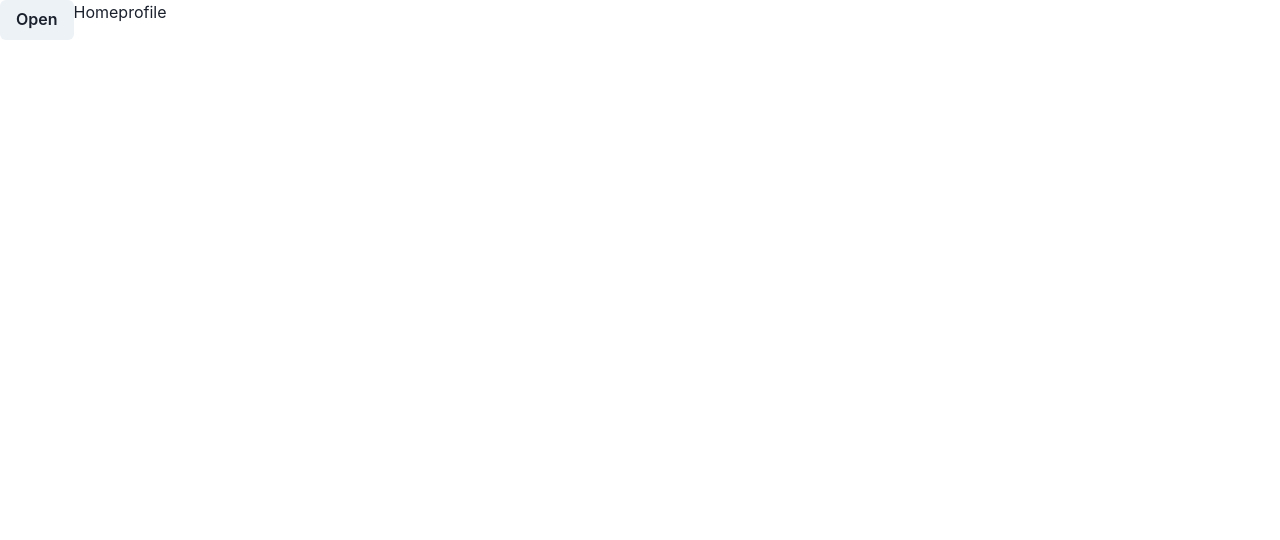
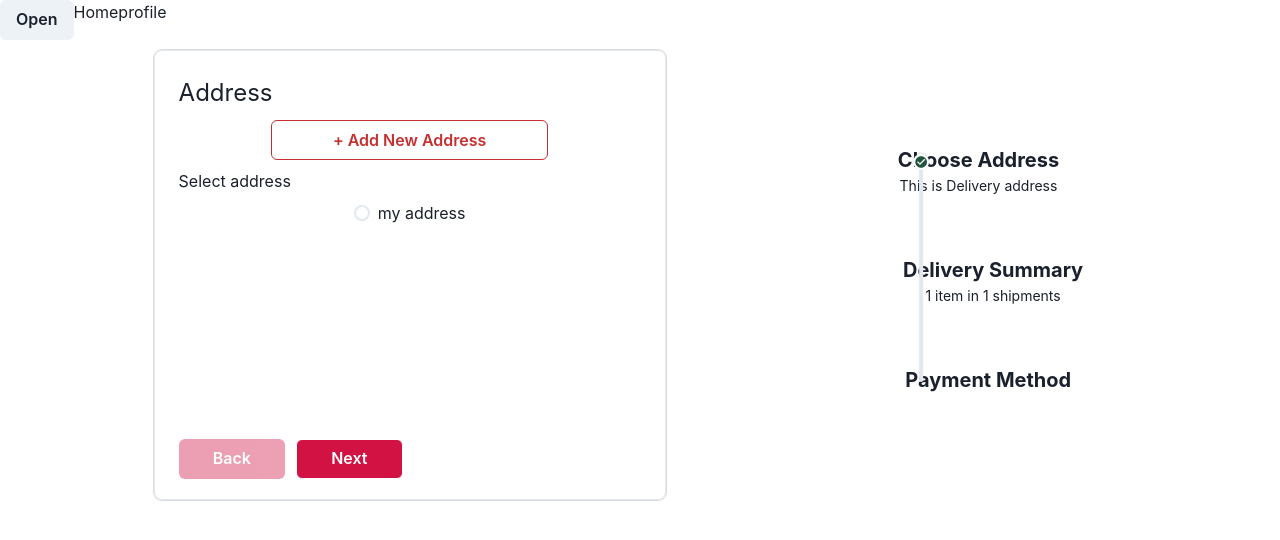
Before and after one commit to Prathamesh61/D-Licious, a React (Create React App) app in the folder frontend/: page /checkout in a window 1280 px wide. Before the commit this address had no page. Shown: the top 540 px of the page. Built offline with nearby package versions, Linux system fonts and the light colour scheme.

Commit message:
Checkout Page UI

```diff
--- a/frontend/src/Pages/AllRoutes.jsx
+++ b/frontend/src/Pages/AllRoutes.jsx
@@ -1,5 +1,6 @@
 import React from 'react';
 import { Route, Routes } from "react-router-dom";
+import Checkout from './Checkout/Checkout';
 import Home from './Home';
 import Profile from './Profile';
 import Signup from './Signup';
@@ -9,10 +10,11 @@ const AllRoutes = () => {
   return (
     <div>
       <Routes>
-        <Route path='/' element={<Home/>}/>
-        <Route path='/home' element={<Home/>}/>
-        <Route path='/signup' element={<Signup/>}/>
-        <Route path='/profile' element={<Profile/>}/>
+        <Route path='/' element={<Home />} />
+        <Route path='/home' element={<Home />} />
+        <Route path='/signup' element={<Signup />} />
+        <Route path='/profile' element={<Profile />} />
+        <Route path='/checkout' element={<Checkout />} />
       </Routes>
     </div>
   )
```
